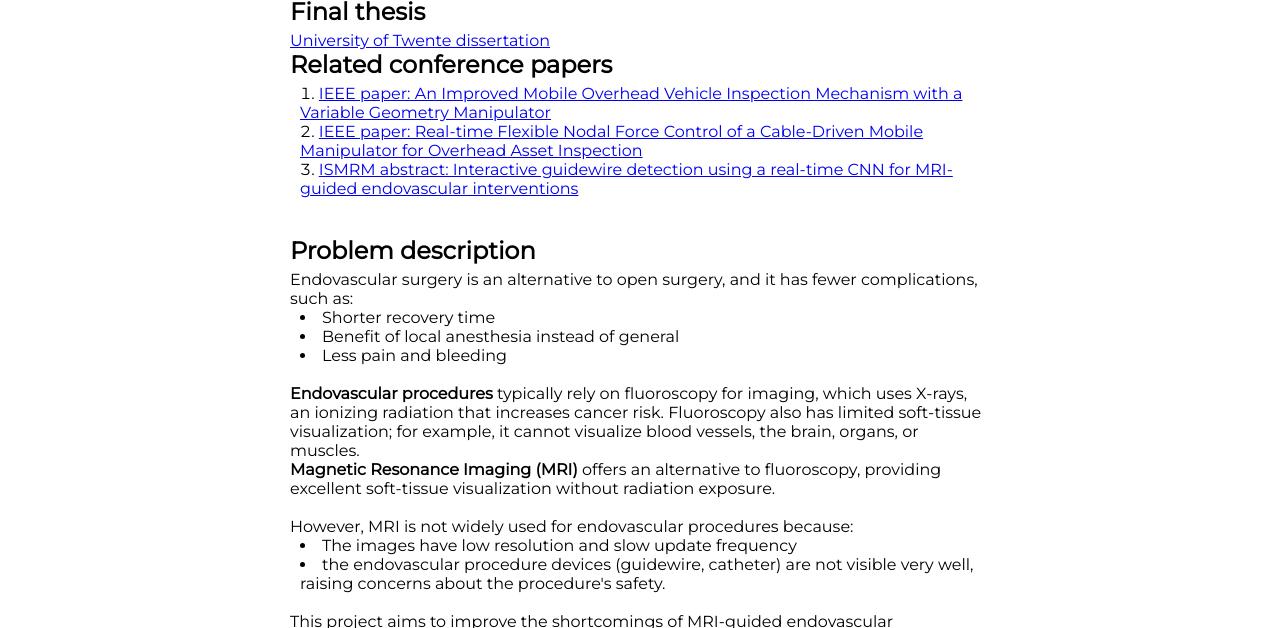
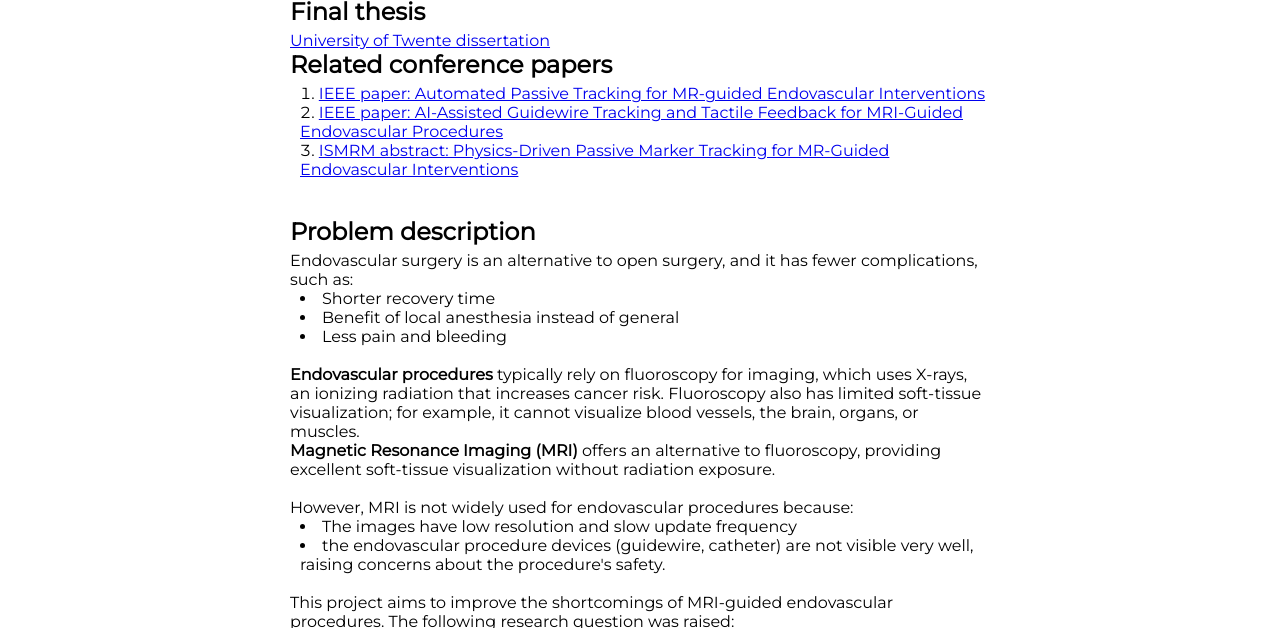
Before and after one commit to martinreinok-com/martinreinok.com, an Eleventy site: page projects/master-thesis/index.md in a window 1280 px wide. Shown: the part 152-780 px from the top of the page. Built offline with nearby package versions, Linux system fonts and the light colour scheme; Eleventy itself is replaced by a stand-in of ours; files that its build step writes are made by us from their sources; a script that the page names is missing.

Commit message:
Merge pull request #5 from martinreinok-com/updates
Updates

```diff
--- a/projects/master-thesis/index.md
+++ b/projects/master-thesis/index.md
@@ -10,9 +10,9 @@
 [University of Twente dissertation](https://purl.utwente.nl/essays/99939)
 
 ## Related conference papers
-1. [IEEE paper: An Improved Mobile Overhead Vehicle Inspection Mechanism with a Variable Geometry Manipulator](https://ieeexplore.ieee.org/abstract/document/10596919)
-2. [IEEE paper: Real-time Flexible Nodal Force Control of a Cable-Driven Mobile Manipulator for Overhead Asset Inspection](https://ieeexplore.ieee.org/abstract/document/11655361)
-3. [ISMRM abstract: Interactive guidewire detection using a real-time CNN for MRI-guided endovascular interventions](https://archive.ismrm.org/2025/4839.html)
+1. [IEEE paper: Automated Passive Tracking for MR-guided Endovascular Interventions](https://ieeexplore.ieee.org/abstract/document/10596919)
+2. [IEEE paper: AI-Assisted Guidewire Tracking and Tactile Feedback for MRI-Guided Endovascular Procedures](https://ieeexplore.ieee.org/abstract/document/11655361)
+3. [ISMRM abstract: Physics-Driven Passive Marker Tracking for MR-Guided Endovascular Interventions](https://archive.ismrm.org/2025/4839.html)
 
 <br><br>
 
@@ -108,7 +108,3 @@
 {% figure "/media/projects/master-thesis/cathbot.mp4", "Cathbot motion", "half" %}
 {% figure "/media/projects/master-thesis/cathbot_controls.mp4", "Cathbot control interface", "half" %}
 <br><br>
-
-## Safety layers
-*To be added.*
-<br><br>
```
Also changed, not shown: media/misc/music/band5.jpg (added), media/misc/music/thumbnail/band5.jpg (added).
